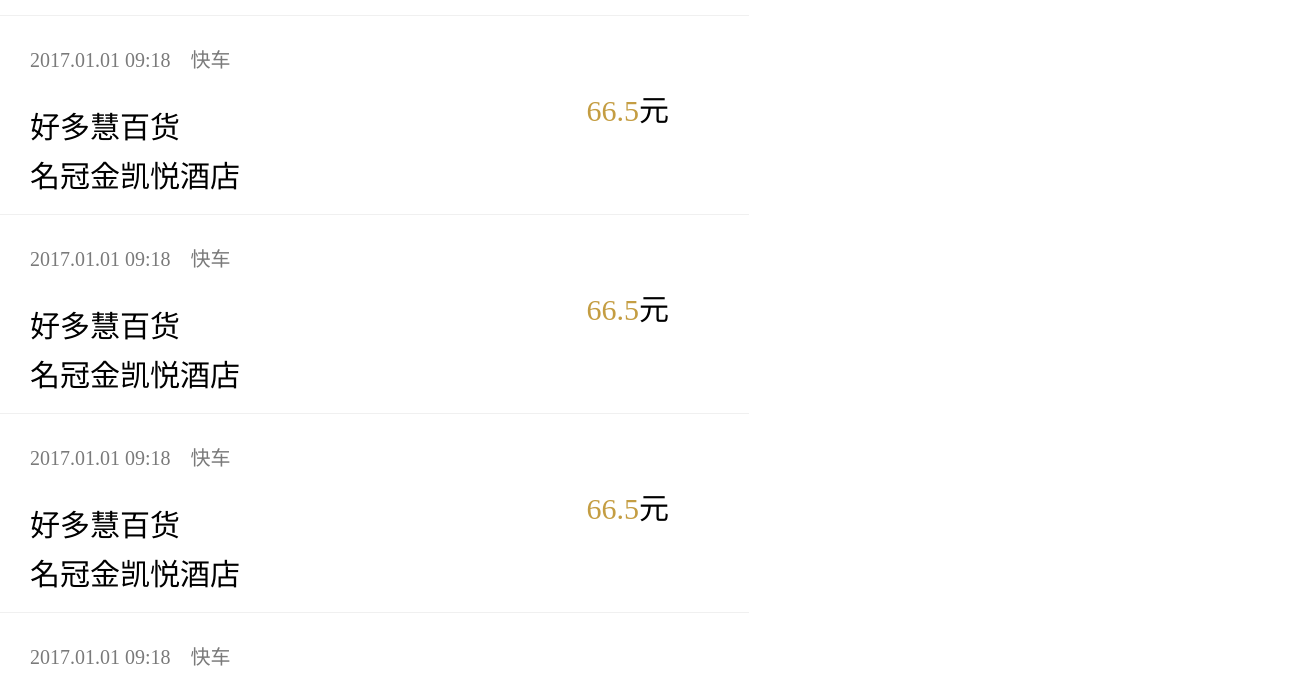
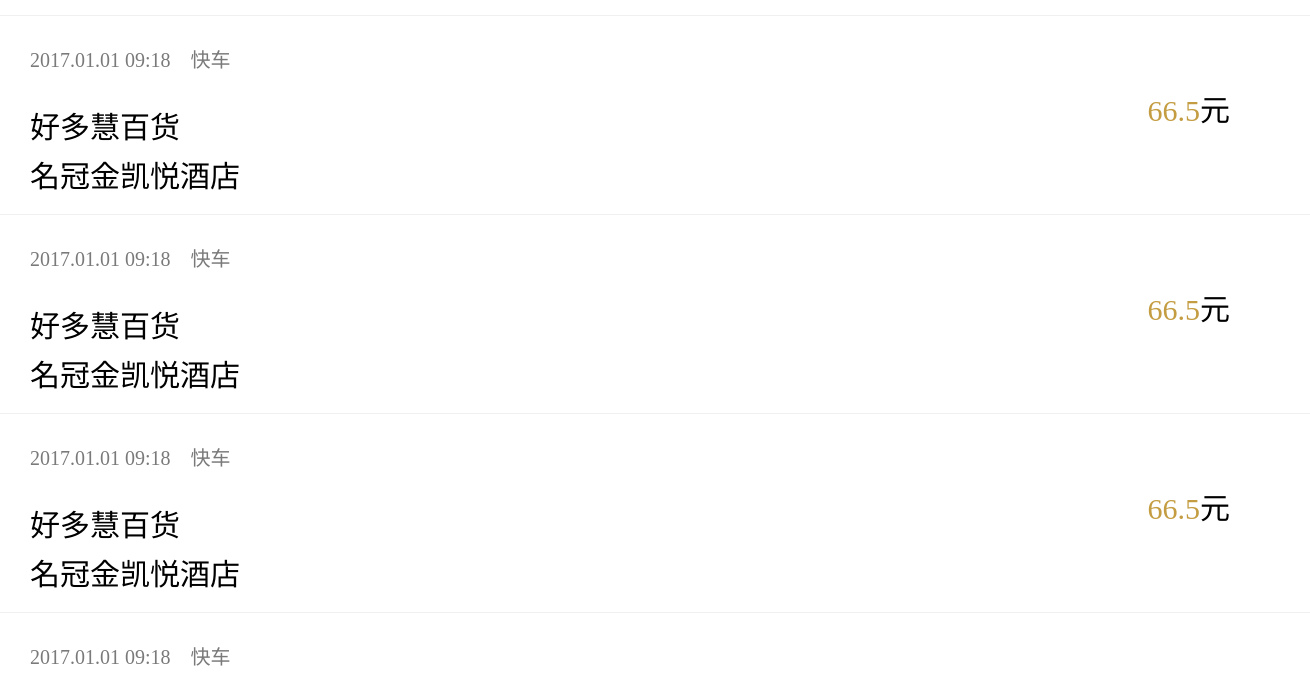
Before and after one commit to Golden-Chicken/Golden-Chicken.github.io, a plain HTML site: page index.html in a window 1280 px wide. Shown: the part 798-1478 px from the top of the page, 1310 px wide, since content can reach past the window. Drawn offline with Linux system fonts and the light colour scheme.

Commit message:
Update index.html

```diff
--- a/index.html
+++ b/index.html
@@ -10,7 +10,7 @@
 
 		.div1 {
 			font-size: 30px;
-			width: 719px;
+			width: 100%;
 			height: 170px;
 			border-bottom: solid 1px #f0f0f0;
 			padding: 28px 0 0 30px;
```
